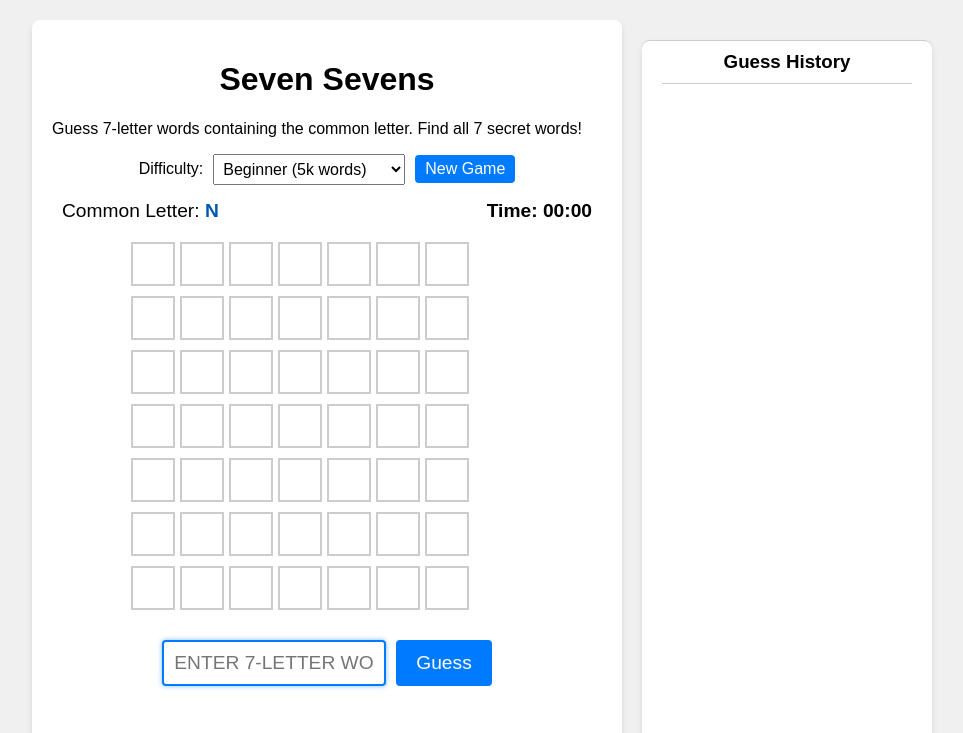
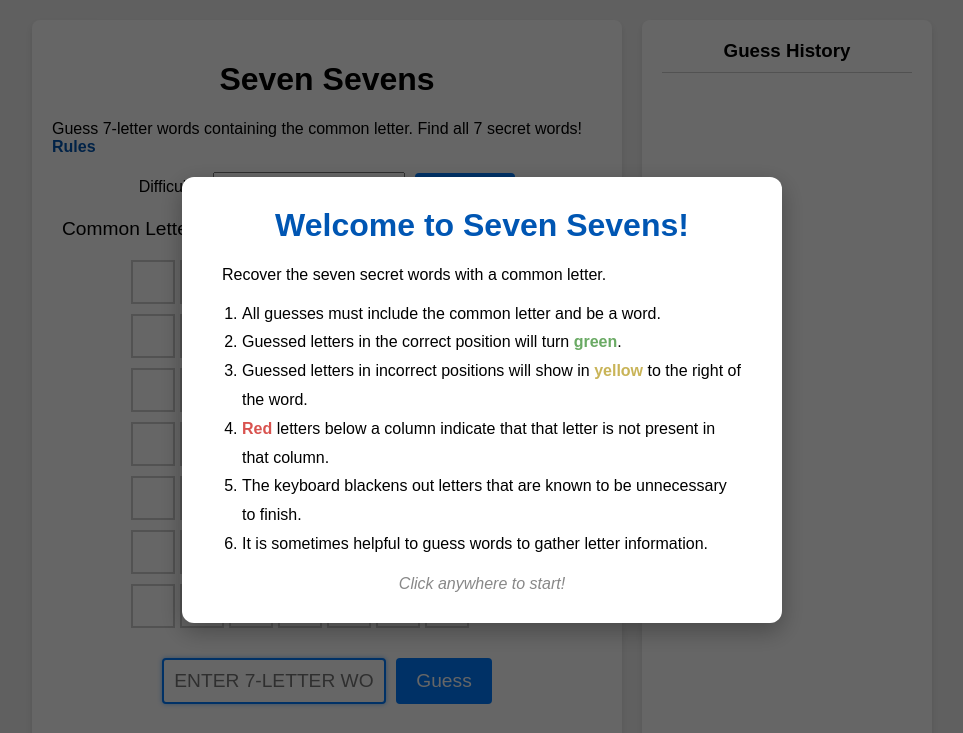
Before and after one commit to SmoothDragon/seven_game, a plain HTML site: page index.html in a window 1280 px wide. Shown: the top 733 px of the page, without its empty margins (158-1121 px from the left). Drawn offline with Linux system fonts and the light colour scheme.

Commit message:
Add splash screen with rules, recoverable via Rules link
Made-with: Cursor

```diff
--- a/index.html
+++ b/index.html
@@ -10,7 +10,7 @@
     <div class="main-wrapper">
         <div class="container">
             <h1>Seven Sevens</h1>
-            <p>Guess 7-letter words containing the common letter. Find all 7 secret words!</p>
+            <p>Guess 7-letter words containing the common letter. Find all 7 secret words! <a href="#" id="rules-link">Rules</a></p>
 
             <div id="controls">
                 <label for="difficulty">Difficulty: </label>
@@ -92,6 +92,23 @@
         </div>
     </div>
 
+    <!-- Splash / Rules Screen -->
+    <div id="splash-overlay">
+        <div id="splash-content">
+            <h1>Welcome to Seven Sevens!</h1>
+            <p>Recover the seven secret words with a common letter.</p>
+            <ol>
+                <li>All guesses must include the common letter and be a word.</li>
+                <li>Guessed letters in the correct position will turn <span class="green-text">green</span>.</li>
+                <li>Guessed letters in incorrect positions will show in <span class="yellow-text">yellow</span> to the right of the word.</li>
+                <li><span class="red-text">Red</span> letters below a column indicate that that letter is not present in that column.</li>
+                <li>The keyboard blackens out letters that are known to be unnecessary to finish.</li>
+                <li>It is sometimes helpful to guess words to gather letter information.</li>
+            </ol>
+            <p class="splash-dismiss">Click anywhere to start!</p>
+        </div>
+    </div>
+
     <script src="words.js"></script>
     <script src="scrabble_ranks.js"></script>
     <script src="script.js"></script>
--- a/script.js
+++ b/script.js
@@ -110,6 +110,17 @@ function setupEventListeners() {
     document.getElementById('guess-btn').addEventListener('click', handleGuess);
     document.getElementById('new-game-btn').addEventListener('click', initGame);
     document.getElementById('difficulty').addEventListener('change', initGame);
+
+    // Splash / Rules
+    const splash = document.getElementById('splash-overlay');
+    splash.addEventListener('click', function() {
+        splash.classList.add('hidden');
+        input.focus();
+    });
+    document.getElementById('rules-link').addEventListener('click', function(e) {
+        e.preventDefault();
+        splash.classList.remove('hidden');
+    });
 
     // Let native input handle all typing (letters, backspace, delete, selection).
     // We only intercept Enter for submission and refocus when needed.
--- a/style.css
+++ b/style.css
@@ -387,21 +387,62 @@ button:hover {
     opacity: 1;
 }
 
-.history {
-    margin-top: 20px;
-    border-top: 1px solid #ccc;
-    padding-top: 10px;
+/* Splash / Rules Overlay */
+#splash-overlay {
+    position: fixed;
+    top: 0;
+    left: 0;
+    width: 100%;
+    height: 100%;
+    background-color: rgba(0, 0, 0, 0.6);
+    z-index: 2000;
+    display: flex;
+    justify-content: center;
+    align-items: center;
+    cursor: pointer;
 }
 
-#guess-history {
-    list-style: none;
-    padding: 0;
-    max-height: 150px;
-    overflow-y: auto;
+#splash-overlay.hidden {
+    display: none;
 }
 
-#guess-history li {
-    padding: 5px;
-    border-bottom: 1px solid #eee;
-    text-transform: uppercase;
+#splash-content {
+    background: white;
+    padding: 30px 40px;
+    border-radius: 12px;
+    max-width: 520px;
+    width: 90%;
+    box-shadow: 0 8px 24px rgba(0, 0, 0, 0.3);
+    cursor: default;
 }
+
+#splash-content h1 {
+    margin-top: 0;
+    color: #0056b3;
+}
+
+#splash-content ol {
+    padding-left: 20px;
+    line-height: 1.8;
+}
+
+#splash-content .green-text { color: #6aaa64; font-weight: bold; }
+#splash-content .yellow-text { color: #c9b458; font-weight: bold; }
+#splash-content .red-text { color: #d9534f; font-weight: bold; }
+
+.splash-dismiss {
+    text-align: center;
+    color: #888;
+    font-style: italic;
+    margin-bottom: 0;
+}
+
+#rules-link {
+    color: #0056b3;
+    text-decoration: none;
+    font-weight: bold;
+}
+
+#rules-link:hover {
+    text-decoration: underline;
+}
```
